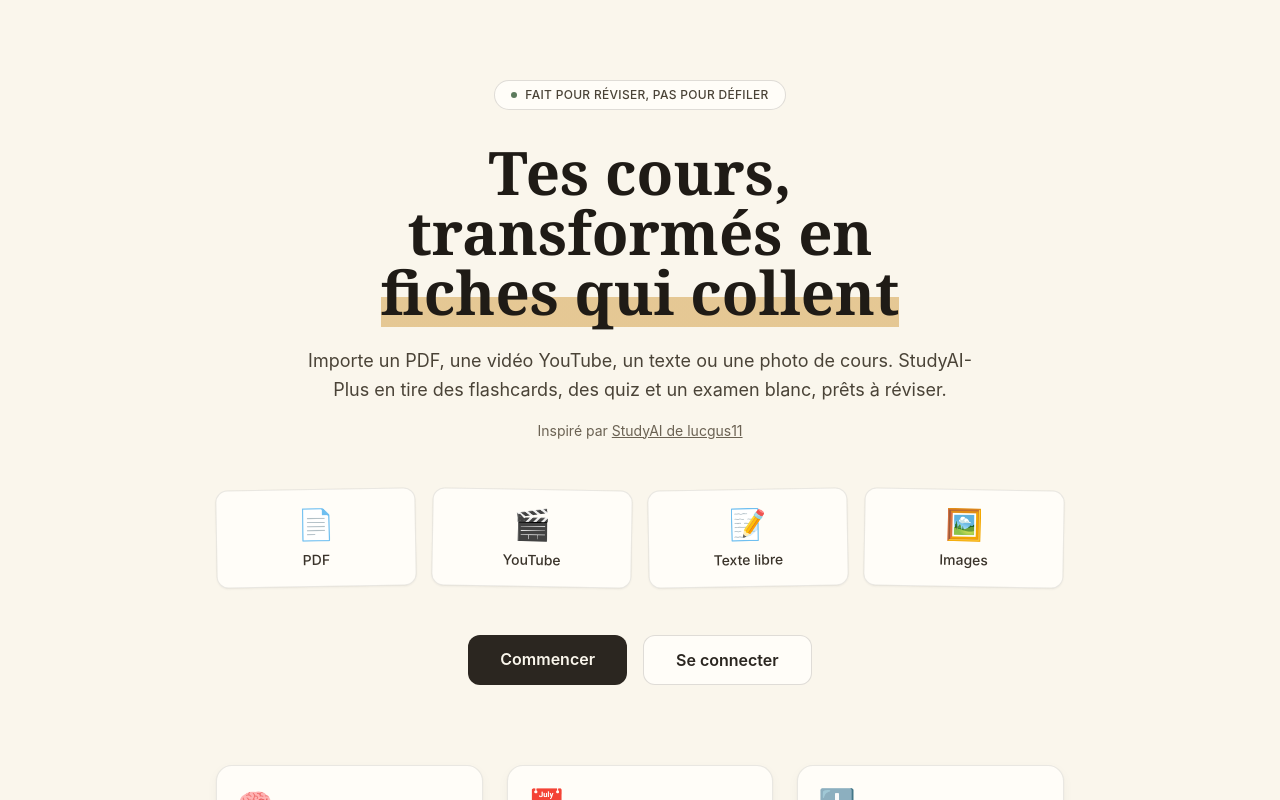
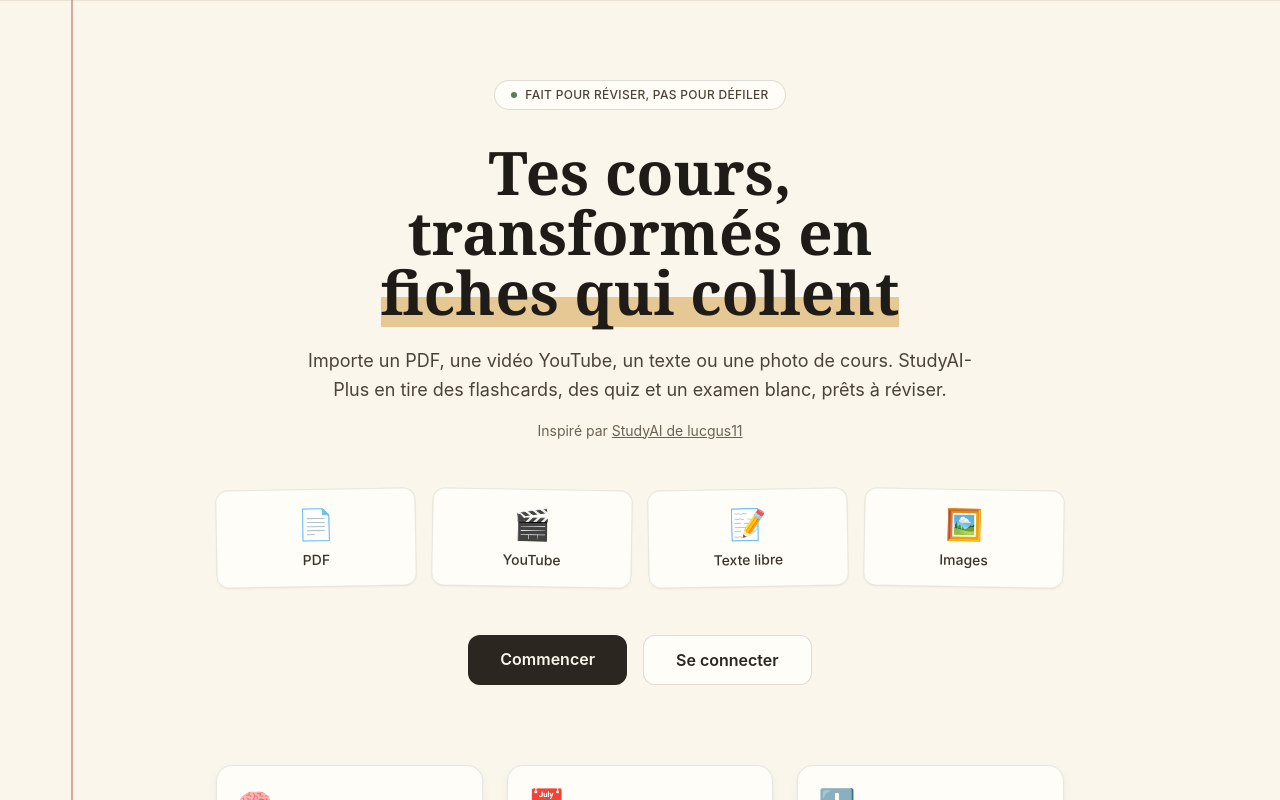
Before and after one commit to wimicode/StudyAI-Plus, a Next.js app: page / in a window 1280 px wide. Shown: the top 800 px of the page. Built offline with nearby package versions, Linux system fonts and the light colour scheme.

Commit message:
Update page.tsx

```diff
--- a/src/app/page.tsx
+++ b/src/app/page.tsx
@@ -2,7 +2,7 @@
 
 export default function LandingPage() {
   return (
-    <main className="min-h-screen bg-paper-100 text-ink-700">
+    <main className="min-h-screen text-ink-700">
       <div className="max-w-4xl mx-auto px-6 py-20 text-center">
         <div className="inline-flex items-center gap-2 text-xs font-medium tracking-wide uppercase text-ink-500 border border-ink-700/15 bg-paper-50 rounded-full px-4 py-1.5 mb-8">
           <span className="w-1.5 h-1.5 rounded-full bg-brand-500" />
```
